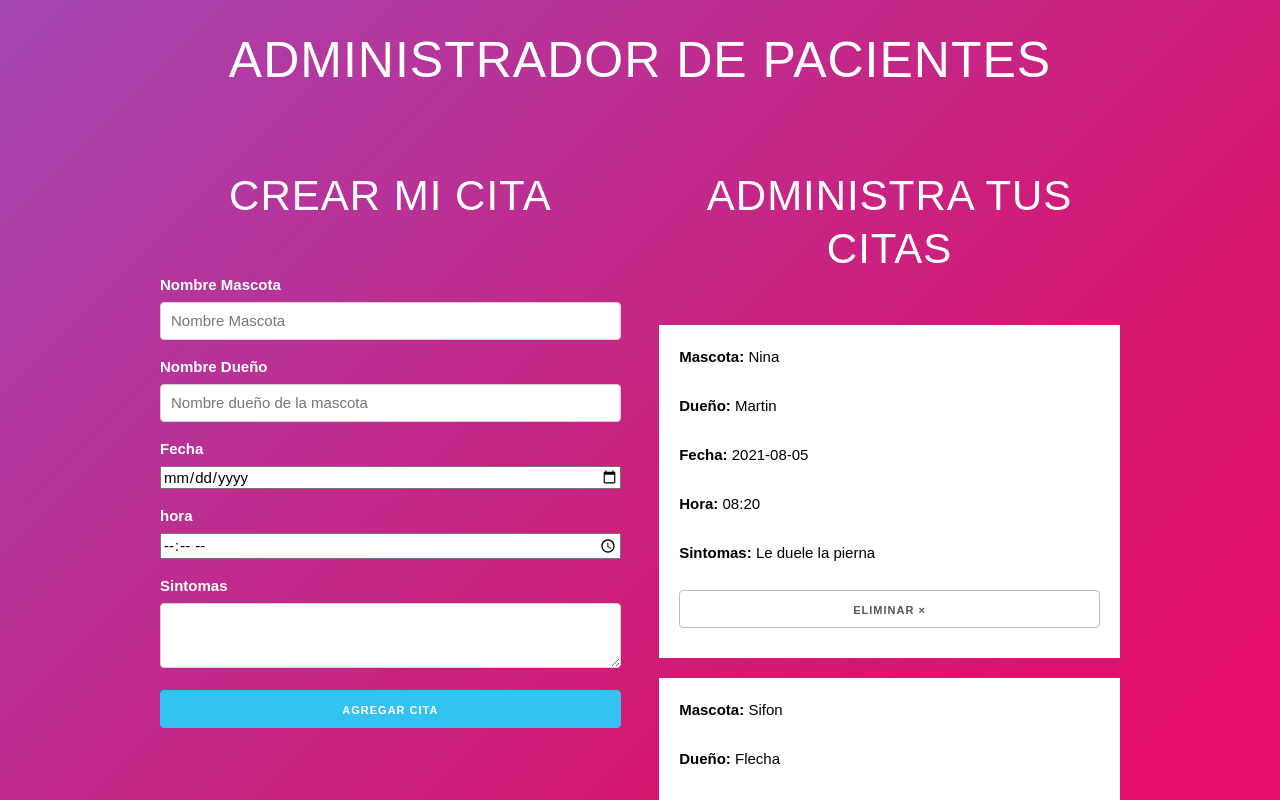
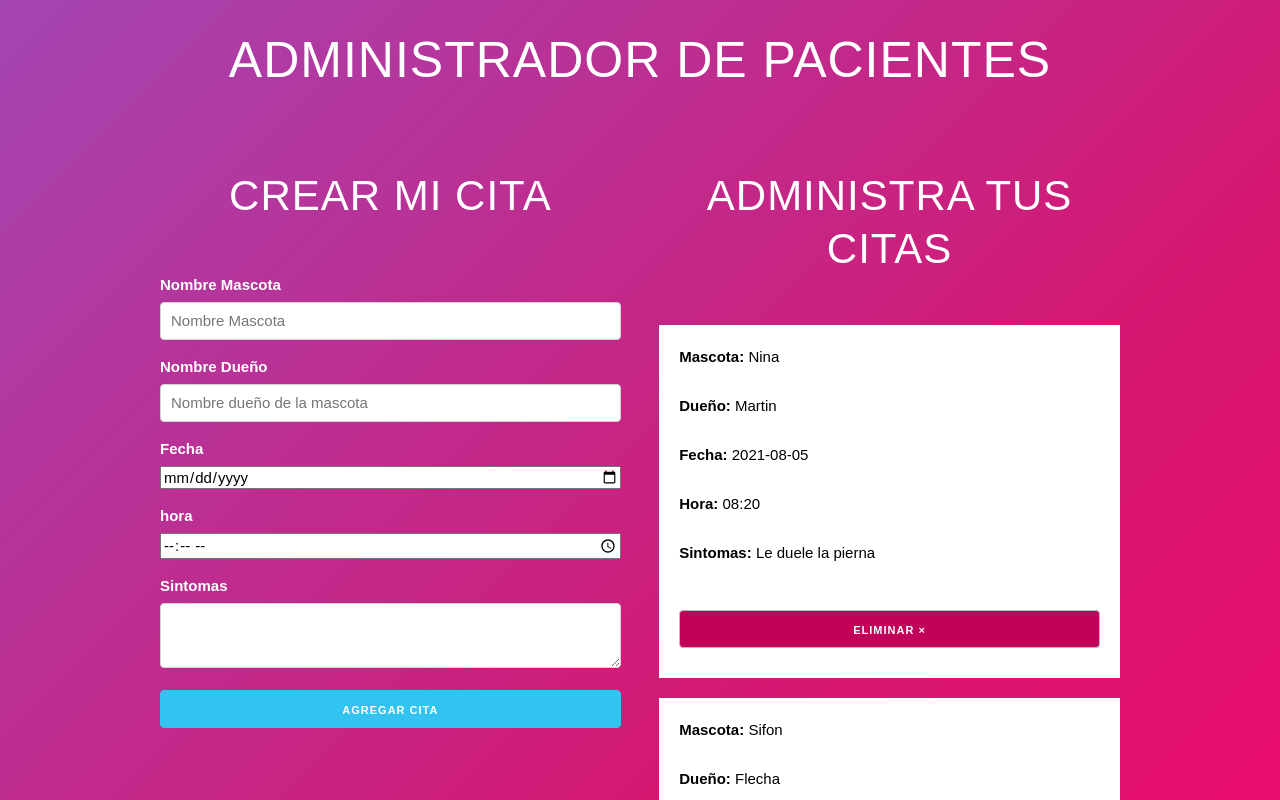
Before and after one commit to andifishman/TP-1-React-Fishman-Digestani, a React (Vite) app: page / in a window 1280 px wide. Shown: the top 800 px of the page. Built offline with nearby package versions, Linux system fonts and the light colour scheme.

Commit message:
Segundo commit

```diff
--- a/index.css
+++ b/index.css
@@ -63,9 +63,7 @@ input[type="time"] {
   border-bottom-right-radius: 1rem;
 }
 
-.button.eliminar,
-.button.eliminar:hover {
-  background-color: #c10059;
-  color: white;
+.button.eliminar {
+  color: white !important;
   margin-top: 2rem;
 }
--- a/src/App.jsx
+++ b/src/App.jsx
@@ -1,4 +1,7 @@
 import { useState } from "react";
+import Formulario from "./components/Formulario";
+import ListaCitas from "./components/ListaCitas";
+import Titulo from "./components/Titulo";
 
 function App() {
 
@@ -28,52 +31,17 @@ function App() {
 
   return (
     <>
-      <h1>ADMINISTRADOR DE PACIENTES</h1>
+      <Titulo texto="ADMINISTRADOR DE PACIENTES" />
 
       <div className="container">
         <div className="row">
 
           <div className="one-half column">
-            <h2>Crear mi Cita</h2>
-
-            <form>
-              <label>Nombre Mascota</label>
-              <input type="text" name="mascota" className="u-full-width" placeholder="Nombre Mascota" />
-
-              <label>Nombre Dueño</label>
-              <input type="text" name="propietario" className="u-full-width" placeholder="Nombre dueño de la mascota" />
-
-              <label>Fecha</label>
-              <input type="date" name="fecha" className="u-full-width" />
-
-              <label>hora</label>
-              <input type="time" name="hora" className="u-full-width" />
-
-              <label>Sintomas</label>
-              <textarea name="sintomas" className="u-full-width"></textarea>
-
-              <button type="submit" className="u-full-width button-primary">
-                Agregar Cita
-              </button>
-            </form>
+            <Formulario />
           </div>
 
           <div className="one-half column">
-            <h2>Administra tus citas</h2>
-
-            {citas.map((cita, index) => (
-              <div className="cita" key={index}>
-                <p>Mascota: <span>{cita.mascota}</span></p>
-                <p>Dueño: <span>{cita.propietario}</span></p>
-                <p>Fecha: <span>{cita.fecha}</span></p>
-                <p>Hora: <span>{cita.hora}</span></p>
-                <p>Sintomas: <span>{cita.sintomas}</span></p>
-
-                <button className="button elimnar u-full-width">
-                  Eliminar ×
-                </button>
-              </div>
-            ))}
+            <ListaCitas citas={citas} />
           </div>
 
         </div>
--- a/src/components/Cita.jsx
+++ b/src/components/Cita.jsx
@@ -7,9 +7,9 @@ function Cita({ cita }) {
       <p>Hora: <span>{cita.hora}</span></p>
       <p>Sintomas: <span>{cita.sintomas}</span></p>
 
-      <button className="button eliminar u-full-width">
-        Eliminar ×
-      </button>
+    <button className="button eliminar u-full-width">
+  Eliminar ×
+</button>
     </div>
   );
 }
--- a/src/components/Formulario.css
+++ /dev/null
@@ -1,51 +0,0 @@
-.formulario {
-  background: white;
-  padding: 25px;
-  border-radius: 12px;
-  margin-bottom: 25px;
-  box-shadow: 0 10px 25px rgba(0,0,0,0.15);
-}
-
-.formulario h2 {
-  margin-bottom: 20px;
-  color: #0f172a;
-}
-
-form {
-  display: flex;
-  flex-direction: column;
-}
-
-label {
-  font-weight: bold;
-  margin-top: 10px;
-  margin-bottom: 5px;
-}
-
-input, textarea {
-  padding: 10px;
-  border-radius: 8px;
-  border: 1px solid #cbd5e1;
-  font-size: 14px;
-}
-
-textarea {
-  resize: none;
-  height: 80px;
-}
-
-button {
-  margin-top: 15px;
-  padding: 12px;
-  border: none;
-  background: #2563eb;
-  color: white;
-  font-weight: bold;
-  border-radius: 8px;
-  cursor: pointer;
-  transition: 0.2s;
-}
-
-button:hover {
-  background: #1d4ed8;
-}
```
